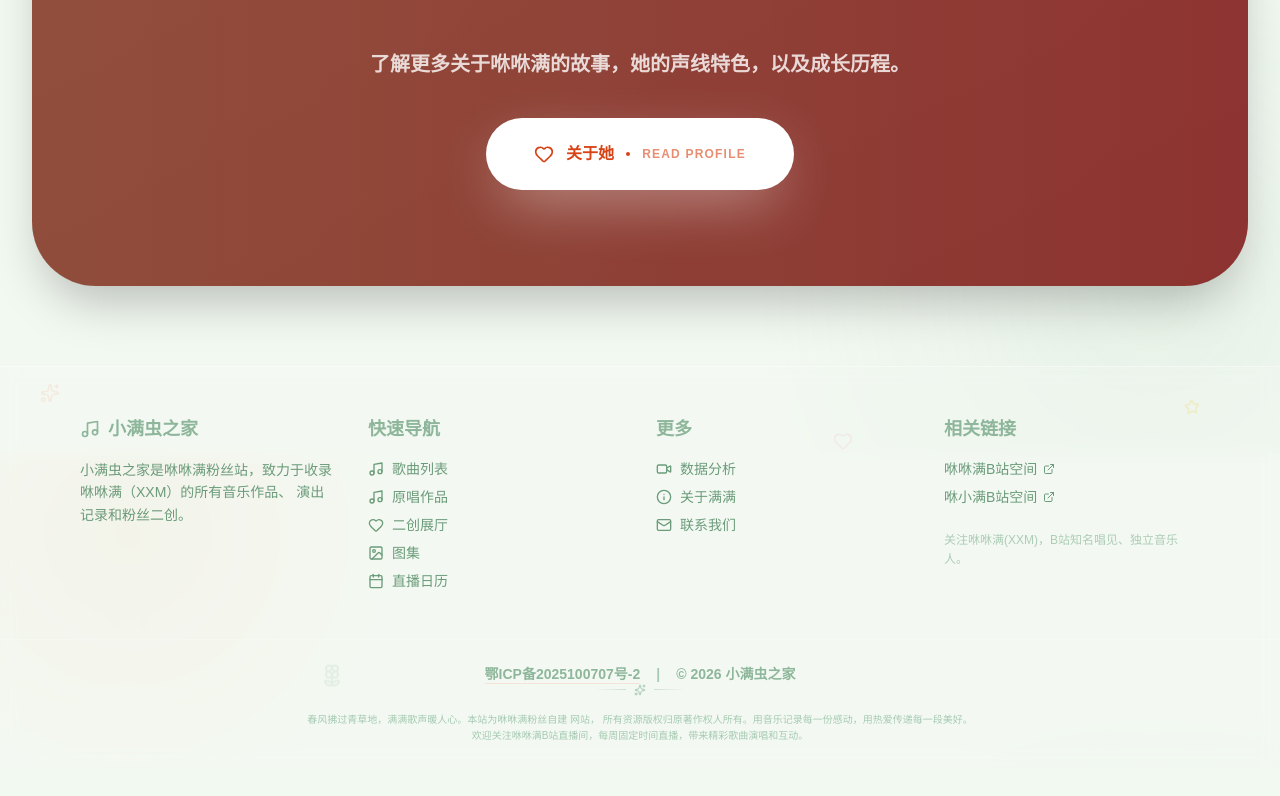
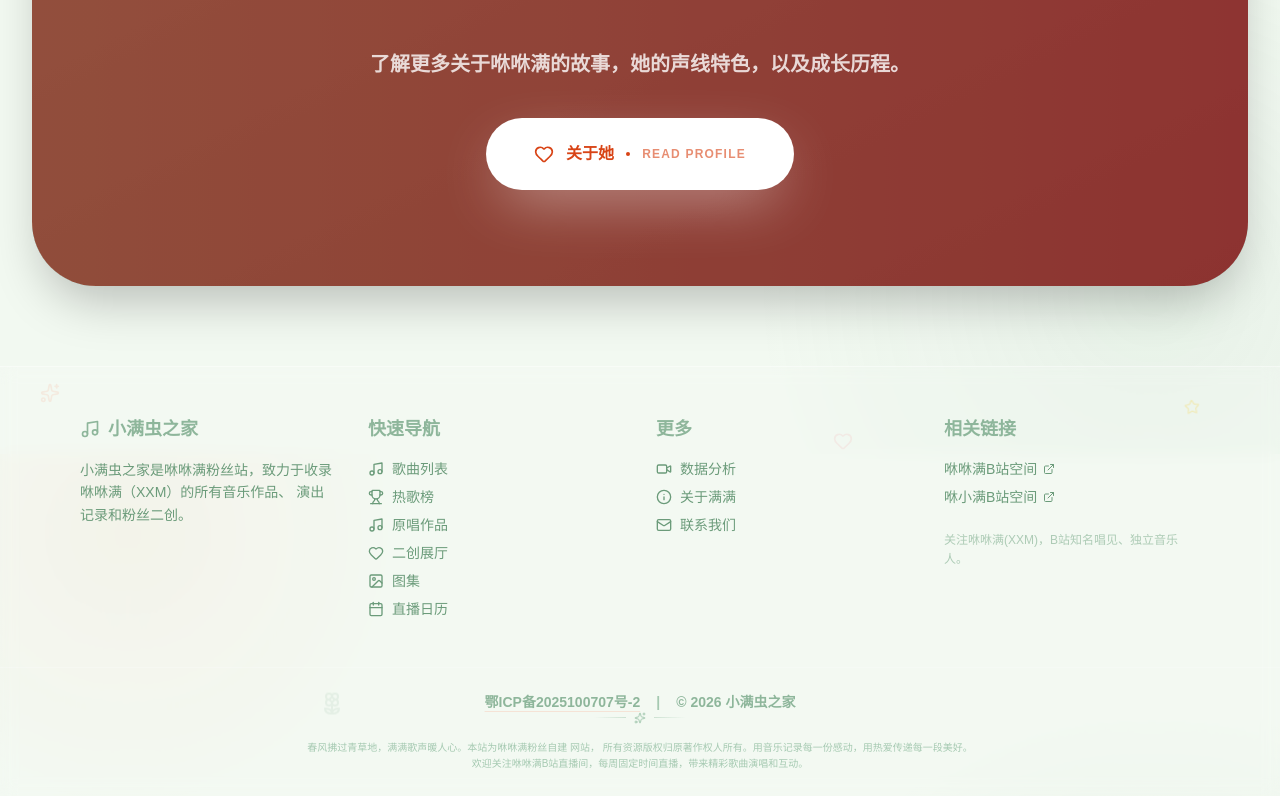
Before and after one commit to yifeianyi/xxm_fans_frontend, a Next.js app: page / in a window 1280 px wide. Shown: the part 1946-2742 px from the top of the page. Before the commit the page ends 2714 px from the top, so only its background shows below. Built offline with nearby package versions, Linux system fonts and the light colour scheme.

Commit message:
fix(footer): 修复热歌榜和原唱作品链接
- 热歌榜链接改为 /songs?tab=hot
- 原唱作品链接改为 /songs?tab=originals

```diff
--- a/app/presentation/components/layout/Footer.tsx
+++ b/app/presentation/components/layout/Footer.tsx
@@ -9,7 +9,8 @@ const Footer: React.FC = () => {
 
     const footerLinks = [
         { name: '歌曲列表', to: '/songs', icon: Music },
-        { name: '原唱作品', to: '/originals', icon: Music },
+        { name: '热歌榜', to: '/songs?tab=hot', icon: Trophy },
+        { name: '原唱作品', to: '/songs?tab=originals', icon: Music },
         { name: '二创展厅', to: '/fansDIY', icon: Heart },
         { name: '图集', to: '/gallery', icon: Image },
         { name: '直播日历', to: '/live', icon: Calendar },
```
